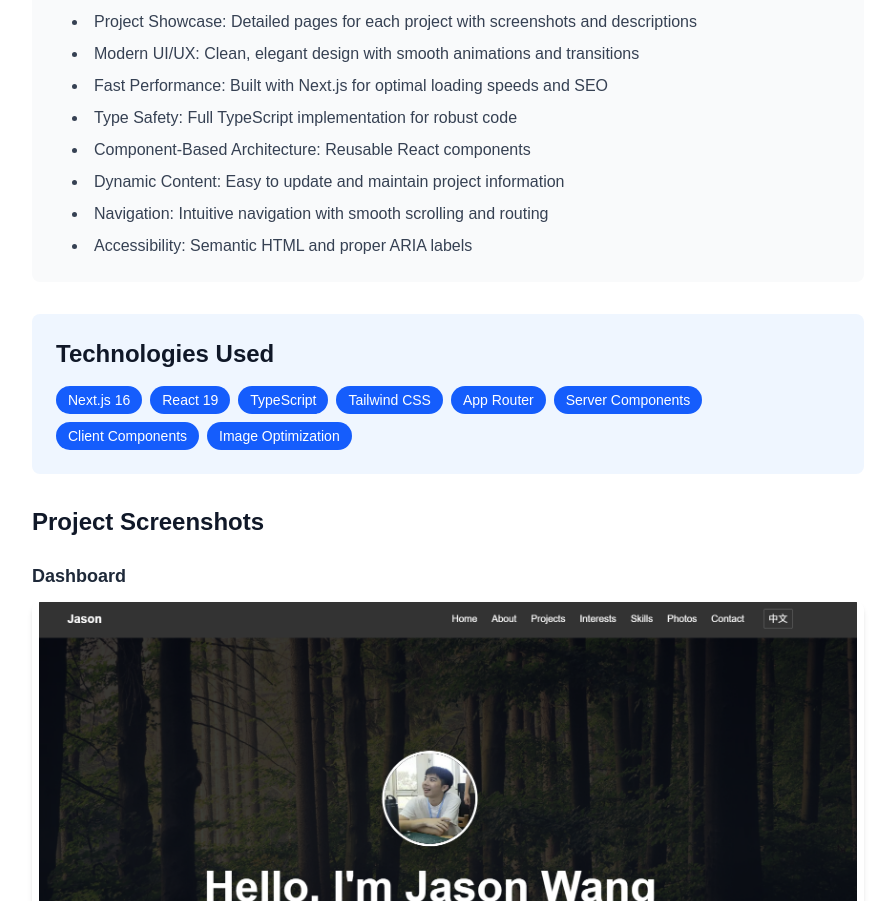
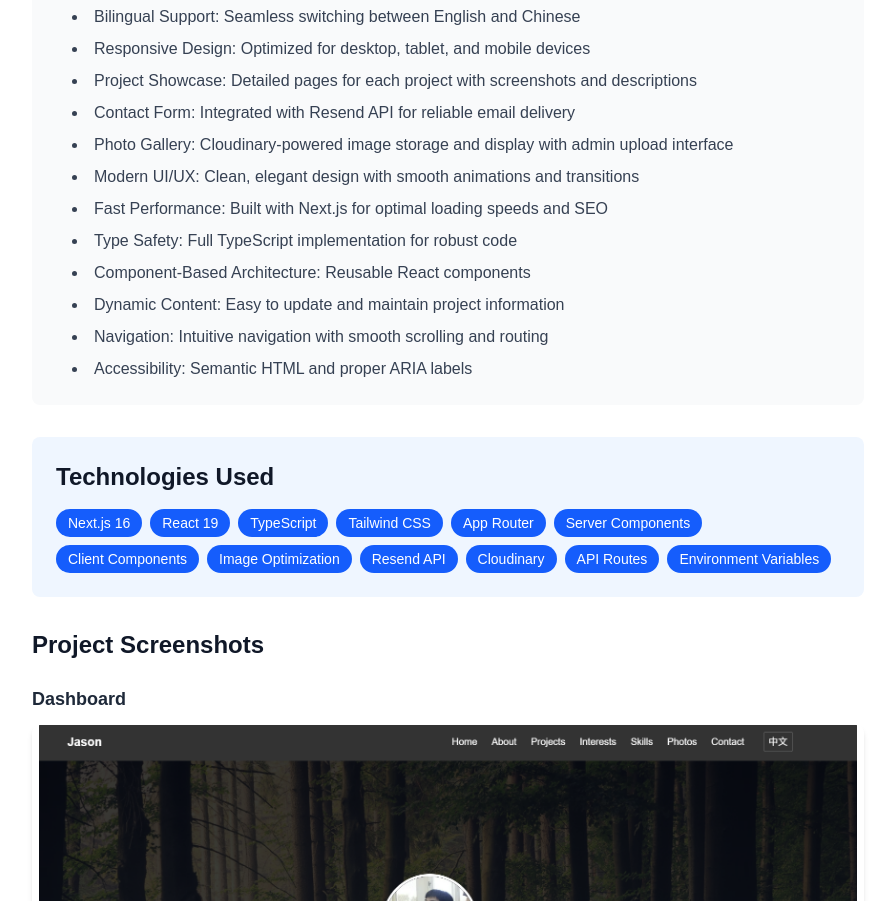
Before and after one commit to Jason41730/jason-wang-portfolio, a Next.js app: page /projects/personal-portfolio in a window 1280 px wide. Shown: the part 1084-1985 px from the top of the page, without its empty margins (192-1087 px from the left). Built offline with nearby package versions, Linux system fonts and the light colour scheme.

Commit message:
Enrich portfolio project description with Resend API and Cloudinary details

```diff
--- a/app/projects/page.tsx
+++ b/app/projects/page.tsx
@@ -141,10 +141,10 @@ export default function Projects() {
       subtitle: "Next.js + TypeScript + Tailwind CSS 個人作品集",
       subtitleEn: "Next.js + TypeScript + Tailwind CSS Personal Portfolio",
       description:
-        "一個使用 Next.js、TypeScript 和 Tailwind CSS 構建的現代化個人作品集網站，展示專案、技能、學術背景和興趣。支援中英文雙語切換、響應式設計、優雅的 UI/UX 設計，並整合多個專案的詳細介紹頁面。",
+        "一個使用 Next.js、TypeScript 和 Tailwind CSS 構建的現代化個人作品集網站，展示專案、技能、學術背景和興趣。支援中英文雙語切換、響應式設計、優雅的 UI/UX 設計，並整合多個專案的詳細介紹頁面。網站整合了 Resend API 實現聯絡表單的郵件發送功能，使用 Cloudinary 進行照片儲存和管理。",
       descriptionEn:
-        "A modern personal portfolio website built with Next.js, TypeScript, and Tailwind CSS, showcasing projects, skills, academic background, and interests. Features bilingual support (English/Chinese), responsive design, elegant UI/UX, and integrated detailed project pages.",
-      tech: ["Next.js", "TypeScript", "Tailwind CSS", "React", "App Router"],
+        "A modern personal portfolio website built with Next.js, TypeScript, and Tailwind CSS, showcasing projects, skills, academic background, and interests. Features bilingual support (English/Chinese), responsive design, elegant UI/UX, and integrated detailed project pages. The site includes a contact form integrated with Resend API for email delivery and a photo gallery powered by Cloudinary for image storage and management.",
+      tech: ["Next.js", "TypeScript", "Tailwind CSS", "React", "App Router", "Resend API", "Cloudinary"],
       image: "/images/portfolio-dashboard.png",
       demo: "https://jason-wang-portfolio.vercel.app/",
     },
--- a/app/projects/personal-portfolio/page.tsx
+++ b/app/projects/personal-portfolio/page.tsx
@@ -13,12 +13,14 @@ export default function PersonalPortfolioProject() {
       subtitle: "Next.js + TypeScript + Tailwind CSS Personal Portfolio",
       tagline: "A modern, responsive portfolio showcasing my projects and skills",
       description:
-        "This is my personal portfolio website built with Next.js, TypeScript, and Tailwind CSS. It serves as a comprehensive showcase of my projects, skills, academic background, and interests. The website features bilingual support (English/Chinese), responsive design for all devices, elegant UI/UX, and detailed project pages. It demonstrates my full-stack development capabilities and modern web development practices.",
+        "This is my personal portfolio website built with Next.js, TypeScript, and Tailwind CSS. It serves as a comprehensive showcase of my projects, skills, academic background, and interests. The website features bilingual support (English/Chinese), responsive design for all devices, elegant UI/UX, and detailed project pages. It includes a contact form integrated with Resend API for email delivery, a photo gallery powered by Cloudinary for image storage and management, and an admin interface for photo uploads. The site demonstrates my full-stack development capabilities, API integrations, and modern web development practices.",
       features: "Core Features",
       featuresList: [
         "Bilingual Support: Seamless switching between English and Chinese",
         "Responsive Design: Optimized for desktop, tablet, and mobile devices",
         "Project Showcase: Detailed pages for each project with screenshots and descriptions",
+        "Contact Form: Integrated with Resend API for reliable email delivery",
+        "Photo Gallery: Cloudinary-powered image storage and display with admin upload interface",
         "Modern UI/UX: Clean, elegant design with smooth animations and transitions",
         "Fast Performance: Built with Next.js for optimal loading speeds and SEO",
         "Type Safety: Full TypeScript implementation for robust code",
@@ -37,6 +39,10 @@ export default function PersonalPortfolioProject() {
         "Server Components",
         "Client Components",
         "Image Optimization",
+        "Resend API",
+        "Cloudinary",
+        "API Routes",
+        "Environment Variables",
       ],
       links: "Links",
       liveDemo: "Live Demo",
@@ -48,12 +54,14 @@ export default function PersonalPortfolioProject() {
       subtitle: "Next.js + TypeScript + Tailwind CSS 個人作品集",
       tagline: "現代化、響應式的作品集，展示我的專案和技能",
       description:
-        "這是我的個人作品集網站，使用 Next.js、TypeScript 和 Tailwind CSS 構建。它作為一個全面的展示平台，展示我的專案、技能、學術背景和興趣。網站具有中英文雙語支援、響應式設計、優雅的 UI/UX 和詳細的專案頁面。它展示了我的全端開發能力和現代網頁開發實踐。",
+        "這是我的個人作品集網站，使用 Next.js、TypeScript 和 Tailwind CSS 構建。它作為一個全面的展示平台，展示我的專案、技能、學術背景和興趣。網站具有中英文雙語支援、響應式設計、優雅的 UI/UX 和詳細的專案頁面。網站整合了 Resend API 實現聯絡表單的郵件發送功能，使用 Cloudinary 進行照片儲存和管理，並提供管理介面用於照片上傳。它展示了我的全端開發能力、API 整合能力和現代網頁開發實踐。",
       features: "核心功能",
       featuresList: [
         "雙語支援：無縫切換中英文",
         "響應式設計：針對桌面、平板和手機優化",
         "專案展示：每個專案的詳細頁面，包含截圖和描述",
+        "聯絡表單：整合 Resend API 實現可靠的郵件發送功能",
+        "照片畫廊：使用 Cloudinary 進行圖片儲存和顯示，提供管理介面用於照片上傳",
         "現代化 UI/UX：簡潔優雅的設計，流暢的動畫和過渡效果",
         "快速性能：使用 Next.js 構建，優化載入速度和 SEO",
         "類型安全：完整的 TypeScript 實現，確保代碼穩健",
@@ -72,6 +80,10 @@ export default function PersonalPortfolioProject() {
         "Server Components",
         "Client Components",
         "圖片優化",
+        "Resend API",
+        "Cloudinary",
+        "API Routes",
+        "環境變數",
       ],
       links: "相關連結",
       liveDemo: "線上演示",
```
